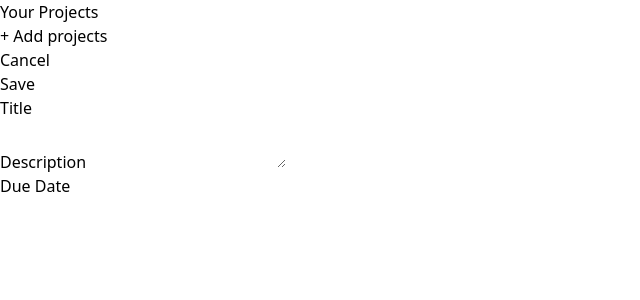
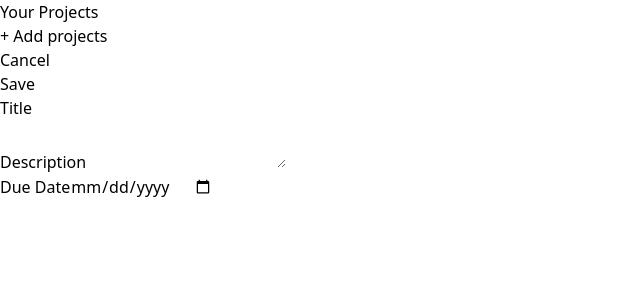
Before and after one commit to mohamuhsin/project-manager, a React (Vite) app: page / in a window 1280 px wide. Both pictures are taken after a click on the button "+ Add projects". Shown: the top 300 px of the page, without its empty margins (0-640 px from the left). Built offline with nearby package versions, Linux system fonts and the light colour scheme.

Commit message:
collected userInput with refs and forwwardRef and also forwarded userdata to App.jsx

```diff
--- a/src/App.jsx
+++ b/src/App.jsx
@@ -7,7 +7,7 @@
 function App() {
   const [projectState, setProjectState] = useState({
     selectedProjectId: undefined,
-    project: [],
+    projects: [],
   });
 
   function handleStartAddProject() {
@@ -19,10 +19,26 @@
     });
   }
 
+  function handleAddProject(projectData) {
+    setProjectState((prevState) => {
+      const newProject = {
+        ...projectData,
+        id: Math.random(),
+      };
+
+      return {
+        ...prevState,
+        projects: [...prevState.projects, newProject],
+      };
+    });
+  }
+
+  console.log(projectState);
+
   let content;
 
   if (projectState.selectedProjectId === null) {
-    content = <NewProject />;
+    content = <NewProject onAdd={handleAddProject} />;
   } else if (projectState.selectedProjectId === undefined) {
     content = <NoProjectSelected onStartAddProject={handleStartAddProject} />;
   }
--- a/src/components/Input.jsx
+++ b/src/components/Input.jsx
@@ -1,4 +1,6 @@
-export default function Input({ label, textarea, ...props }) {
+import { forwardRef } from "react";
+
+const Input = forwardRef(function Input({ label, textarea, ...props }, ref) {
     const classes =
         "w-full p-1 border-b-2 rounded-sm border-stone-300 bg-stone-200 text-stone-600 focus:outline-none focus:border-stone-600";
     return (
@@ -7,10 +9,12 @@
                 {label}
             </label>
             {textarea ? (
-                <textarea className={classes} {...props} />
+                <textarea ref={ref} className={classes} {...props} />
             ) : (
-                <input className={classes} {...props} />
+                <input ref={ref} className={classes} {...props} />
             )}
         </p>
     );
-}
+});
+
+export default Input;
--- a/src/components/NewProject.jsx
+++ b/src/components/NewProject.jsx
@@ -1,6 +1,23 @@
 import Input from "./Input";
+import { useRef } from "react";
 
-export default function NewProject() {
+export default function NewProject({ onAdd }) {
+    const title = useRef();
+    const description = useRef();
+    const dueDate = useRef();
+
+    function handleSave() {
+        const enteredTitle = title.current.value;
+        const enteredDescription = description.current.value;
+        const enteredDueDate = dueDate.current.value;
+
+        onAdd({
+            title: enteredTitle,
+            description: enteredDescription,
+            dueDate: enteredDueDate,
+        });
+    }
+
     return (
         <div className="w-[35rem] mt-16">
             <menu className="flex items-center justify-end gap-4 my-4">
@@ -10,16 +27,19 @@
                     </button>
                 </li>
                 <li>
-                    <button className="px-6 py-2 rounded-md bg-stone-800 text-stone-50 hover:bg-stone-900">
+                    <button
+                        className="px-6 py-2 rounded-md bg-stone-800 text-stone-50 hover:bg-stone-900"
+                        onClick={handleSave}
+                    >
                         Save
                     </button>
                 </li>
             </menu>
 
             <div>
-                <Input label="Title" />
-                <Input label="Description" textarea />
-                <Input label="Due Date" />
+                <Input type="text" label="Title" ref={title} />
+                <Input label="Description" textarea ref={description} />
+                <Input type="date" label="Due Date" ref={dueDate} />
             </div>
         </div>
     );
--- a/src/components/NoProjectSelelcted.jsx
+++ b/src/components/NoProjectSelelcted.jsx
@@ -1,8 +1,5 @@
 import noProjectImage from "../assets/no-projects.png";
 import Button from "./Button";
-
-const classes =
-    "px-4 py-2 text-xs md:text-base rounded-md bg-stone-700 text-stone-400 hover:bg-stone-600 hover:text-stone-100";
 
 export default function NoProjectSelected({ onStartAddProject }) {
     return (
```
